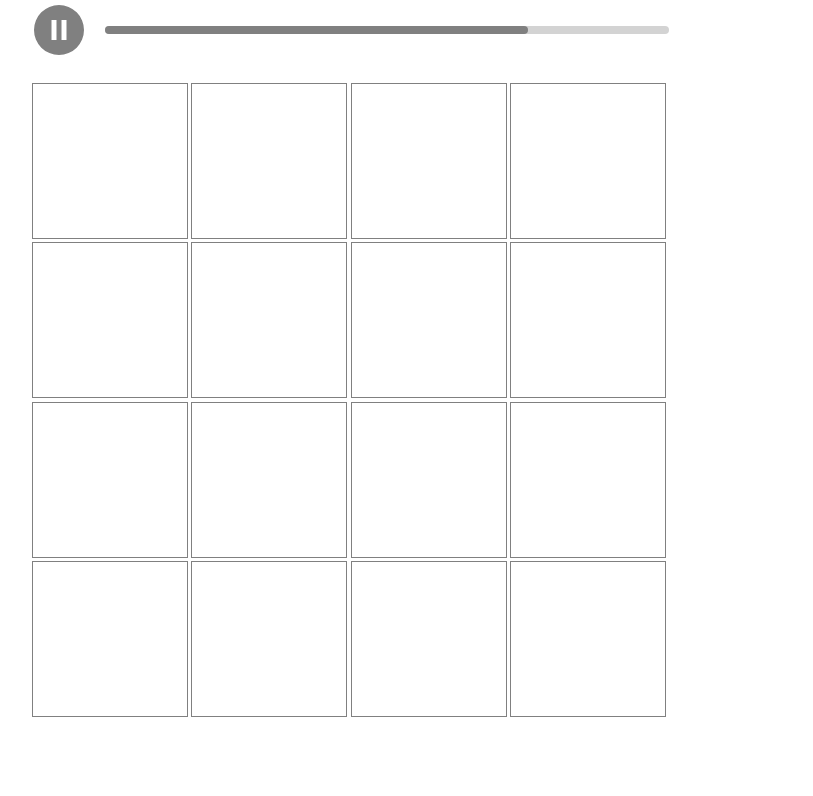
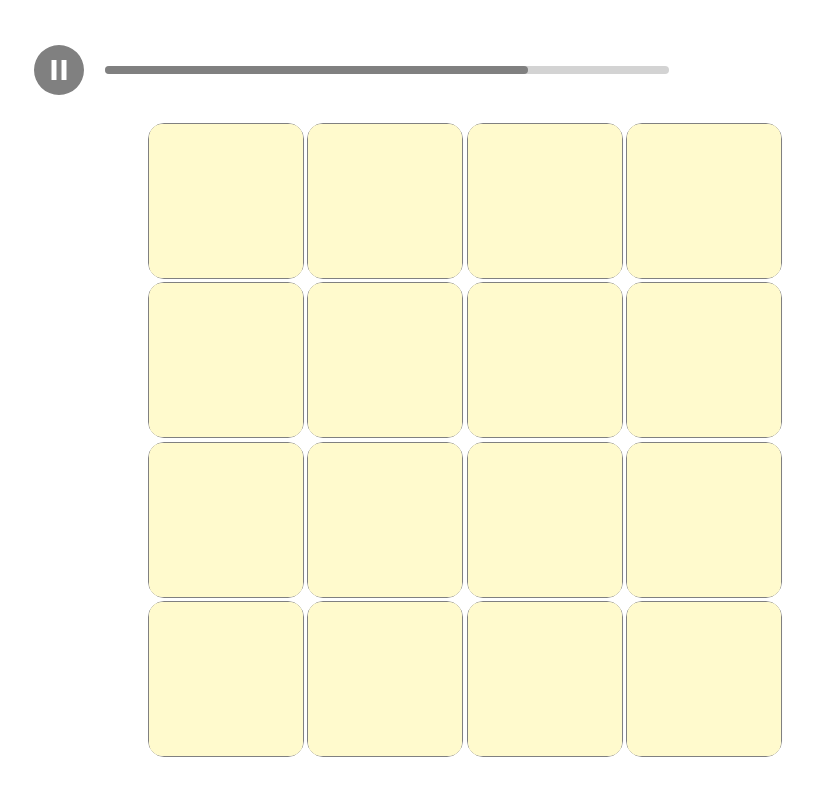
Before and after one commit to Tripouille/ematchi, a SvelteKit app: page / in a window 1280 px wide. Shown: the top 796 px of the page, without its empty margins (291-1104 px from the left). Built offline with nearby package versions, Linux system fonts and the light colour scheme.

Commit message:
add transitions

```diff
--- a/src/routes/Game.svelte
+++ b/src/routes/Game.svelte
@@ -3,6 +3,7 @@
 	import Countdown from './Countdown.svelte';
 	import Grid from './Grid.svelte';
 	import { levels, type Level } from './levels.js';
+	import { receive } from './transitions';
 
 	const currentLevelLabel: Level['label'] = 'easy';
 
@@ -53,17 +54,31 @@
 	<div class="info">
 		<Countdown {duration} {remaining} />
 	</div>
-
-	<div class="grid-container">
-		<Grid {grid} on:emoji-found={handleEmojiFound} />
+	<div class="main-container">
+		<div class="founded-pokemons">
+			{#each foundedEmoji as pokemonID}
+				<div class="founded-pokemon">
+					<img
+						in:receive={{ key: `${pokemonID}-a` }}
+						height="75"
+						width="75"
+						src={`/svg/${pokemonID}.svg`}
+						alt=""
+					/>
+					<img
+						in:receive={{ key: `${pokemonID}-b` }}
+						height="75"
+						width="75"
+						src={`/svg/${pokemonID}.svg`}
+						alt=""
+					/>
+				</div>
+			{/each}
+		</div>
+		<div class="grid-container">
+			<Grid {grid} on:emoji-found={handleEmojiFound} />
+		</div>
 	</div>
-
-	<div class="info" />
-	<p>
-		{#each foundedEmoji as pokemonID}
-			<img height="100" width="100" src={`/svg/${pokemonID}.svg`} alt="" />
-		{/each}
-	</p>
 </div>
 
 <style>
@@ -78,12 +93,38 @@
 	.info {
 		width: 80vmin;
 		aspect-ratio: 8;
-		max-width: 700px;
 	}
 
 	.grid-container {
 		width: 80vmin;
-		aspect-ratio: 1;
-		max-width: 700px;
+	}
+
+	.founded-pokemons {
+		display: flex;
+		flex-wrap: wrap;
+		flex-direction: column;
+		align-items: center;
+		gap: 1rem;
+		border-radius: 1rem;
+		padding: 1rem;
+		flex: 1;
+	}
+
+	.founded-pokemon {
+		position: relative;
+		width: 100px;
+		height: 100px;
+		& > img {
+			position: absolute;
+			inset: 0;
+		}
+	}
+
+	.main-container {
+		width: 80vmin;
+		max-height: 80vmin;
+		display: grid;
+		grid-template-columns: 100px 5fr;
+		gap: 1rem;
 	}
 </style>
--- a/src/routes/Grid.svelte
+++ b/src/routes/Grid.svelte
@@ -37,6 +37,7 @@
 			on:click={() => flipSquare(i)}
 			flipped={flippedSquareIndexes.includes(i)}
 			found={foundedSquareIndexes.includes(i)}
+			group={grid.findIndex((id) => id === pokemonID) === i ? 'a' : 'b'}
 		/>
 	{/each}
 </div>
--- a/src/routes/Square.svelte
+++ b/src/routes/Square.svelte
@@ -1,42 +1,70 @@
 <script lang="ts">
+	import { send } from './transitions';
+
 	export let pokemonID: number;
 	export let flipped: boolean;
 	export let found: boolean;
+	export let group: 'a' | 'b';
 </script>
 
-<button class="square" class:flipped class:found disabled={found} on:click>
-	<img height="100" width="100" src={`/svg/${pokemonID}.svg`} alt="" />
-</button>
+<div class="square" class:flipped={flipped || found}>
+	<button on:click disabled={flipped || found} />
+
+	{#if !found}
+		<img
+			height="150"
+			width="150"
+			alt=""
+			src={`/svg/${pokemonID}.svg`}
+			out:send={{ key: `${pokemonID}-${group}` }}
+		/>
+	{/if}
+</div>
 
 <style>
 	.square {
-		background-color: white;
-		border: 1px solid gray;
 		display: grid;
 		place-items: center;
-		font-size: 4rem;
+		transition: filter 0.2s;
+		transform-style: preserve-3d;
+		transform: rotateY(180deg);
+		transition: transform 0.4s;
+		border: 1px solid gray;
+		border-radius: 1rem;
+	}
+
+	.square * {
+		backface-visibility: hidden;
+	}
+
+	button {
+		position: absolute;
+		width: 100%;
+		height: 100%;
+		border: none;
+		display: flex;
+		justify-content: center;
+		align-items: center;
+		background: lemonchiffon;
+		border-radius: 1em;
+		transform: rotateY(180deg);
+		-webkit-tap-highlight-color: transparent;
 		cursor: pointer;
-		max-width: 100%;
-		max-height: 100%;
-		transition: transform 0.5s;
+	}
+
+	button:disabled {
+		color: inherit;
+	}
+
+	.flipped {
+		transform: none;
 	}
 
 	img {
-		transform: rotateY(180deg);
-		transition: transform 0.5s;
-		backface-visibility: hidden;
-		position: absolute;
-	}
-
-	.flipped {
-		background-color: lemonchiffon;
-		transform: rotateY(180deg);
-		& > img {
-			transform: rotateY(0);
-		}
-	}
-
-	.found {
-		background-color: lightgreen;
+		width: 100%;
+		height: 100%;
+		aspect-ratio: 1;
+		padding: 1rem;
+		object-fit: contain;
 	}
 </style>
--- /dev/null
+++ b/src/routes/transitions.ts
@@ -0,0 +1,7 @@
+import { cubicOut } from 'svelte/easing';
+import { crossfade } from 'svelte/transition';
+
+export const [send, receive] = crossfade({
+	easing: cubicOut,
+	duration: 500,
+});
```
